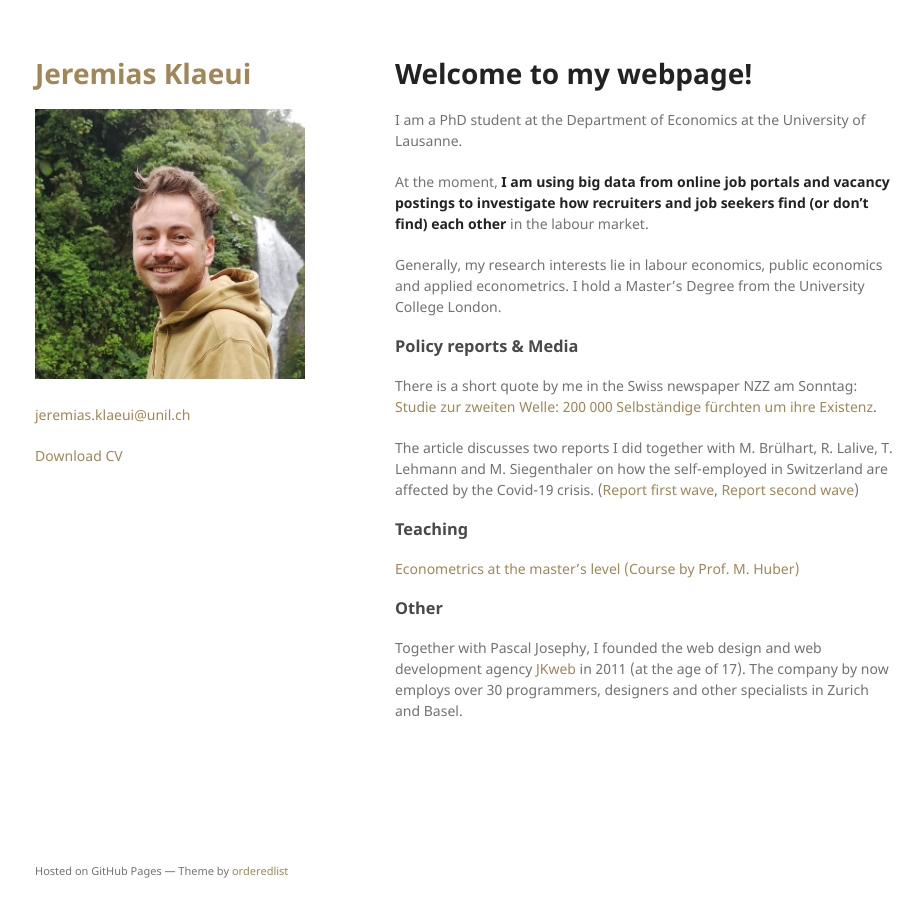
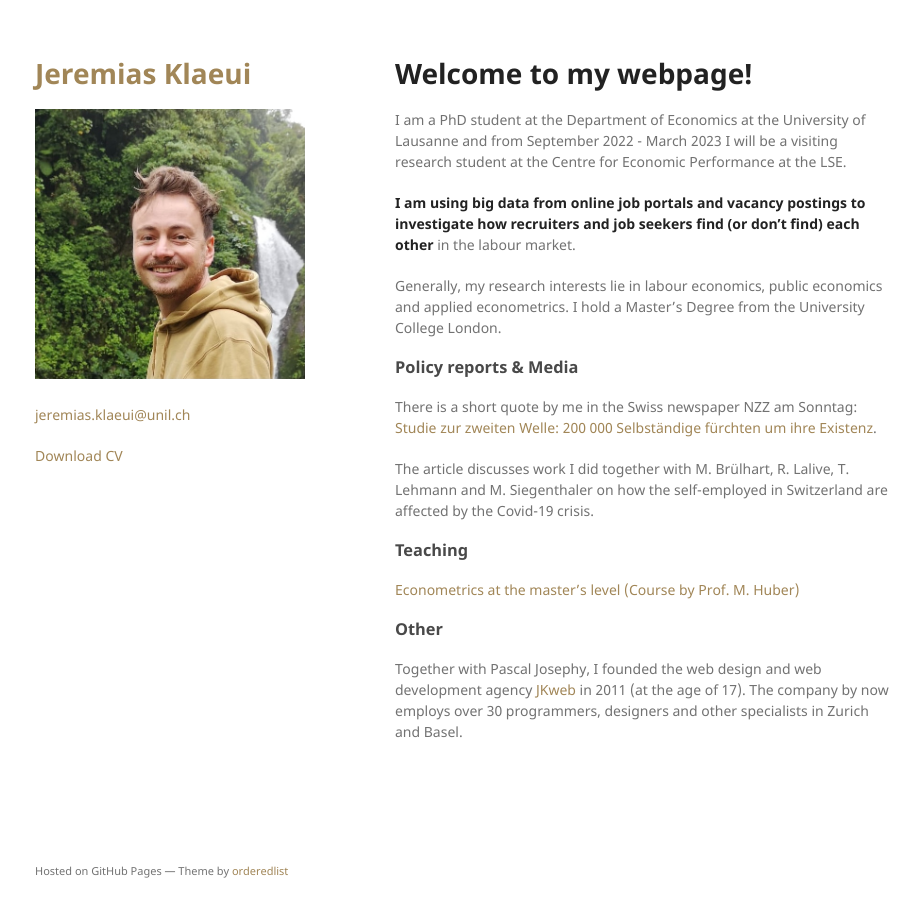
Before and after one commit to jklaeui/jklaeui.github.io, a Jekyll site: the page built from index.md, in a window 1280 px wide. Shown: the whole page, without its empty margins (175-1097 px from the left). Built offline with Jekyll 4.4.1, drawn with Linux system fonts in a browser that asks for light colours; our own code applies the rules of GitHub Pages for plain Markdown files; the repository's description, which GitHub fills in, is left out.

Commit message:
Small text changes

```diff
--- a/index.md
+++ b/index.md
@@ -1,8 +1,8 @@
 # Welcome to my webpage!
 
-I am a PhD student at the Department of Economics at the University of Lausanne.
+I am a PhD student at the Department of Economics at the University of Lausanne and from September 2022 - March 2023 I will be a visiting research student at the Centre for Economic Performance at the LSE.
 
-At the moment, **I am using big data from online job portals and vacancy postings to investigate how recruiters and job seekers find (or don't find) each other** in the labour market.
+**I am using big data from online job portals and vacancy postings to investigate how recruiters and job seekers find (or don't find) each other** in the labour market.
 
 Generally, my research interests lie in labour economics, public economics and applied econometrics. I hold a Master's Degree from the University College London.
 
@@ -10,7 +10,7 @@ Generally, my research interests lie in labour economics, public economics and a
 
 There is a short quote by me in the Swiss newspaper NZZ am Sonntag: [Studie zur zweiten Welle: 200 000 Selbständige fürchten um ihre Existenz](https://nzzas.nzz.ch/wirtschaft/zweite-welle-viele-selbstaendige-fuerchten-um-ihre-existenz-ld.1589295).
 
-The article discusses two reports I did together with M. Brülhart, R. Lalive, T. Lehmann and M. Siegenthaler on how the self-employed in Switzerland are affected by the Covid-19 crisis. ([Report first wave](https://e4s.center/document/second-wave-swiss-self-employed-dealing-with-the-covid-19-confinement/),  [Report second wave](https://docs.google.com/viewer?a=v&pid=sites&srcid=ZGVmYXVsdGRvbWFpbnxzaWVnZW50aGFsZXJtaWNoYWVsfGd4OjNkOTIxNDdmODBkZGVhMmI))
+The article discusses work I did together with M. Brülhart, R. Lalive, T. Lehmann and M. Siegenthaler on how the self-employed in Switzerland are affected by the Covid-19 crisis.
 
 ### Teaching
 
```
